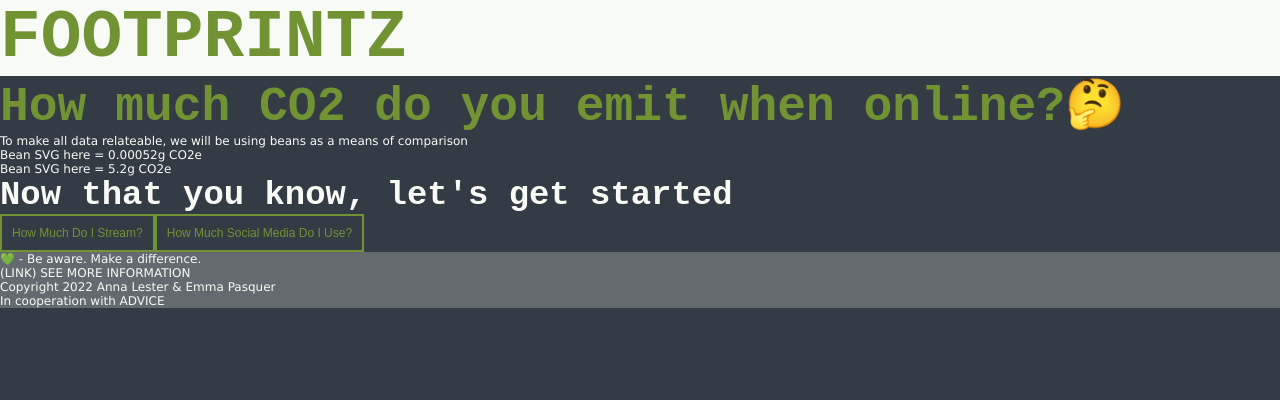
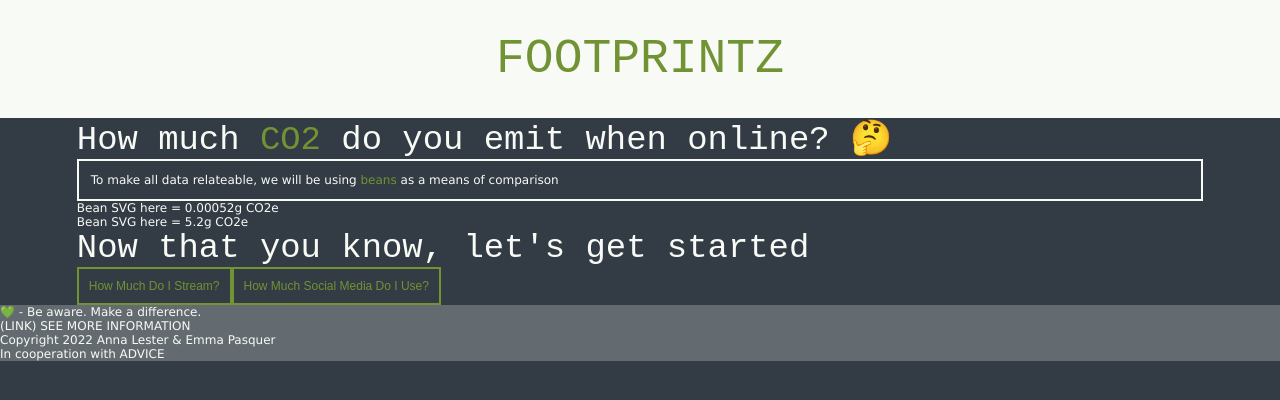
Before and after one commit to emma673r/footprintz, a Next.js app: page / in a window 1280 px wide. Shown: the top 400 px of the page. Built offline with nearby package versions, Linux system fonts and the light colour scheme.

Commit message:
brain fart

```diff
--- a/components/IndexIntroText.js
+++ b/components/IndexIntroText.js
@@ -4,11 +4,12 @@ import React from "react";
 function IndexIntroText() {
   return (
     <>
-      <h2>How much CO2 do you emit when online?🤔</h2>
+      <h2>
+        How much <span>CO2</span> do you emit when online? 🤔
+      </h2>
       <div>
-        <p>
-          To make all data relateable, we will be using <span>beans</span> as a
-          means of comparison
+        <p className="white_border">
+          To make all data relateable, we will be using <span>beans</span> as a means of comparison
         </p>
       </div>
       <div>
--- a/styles/globals.scss
+++ b/styles/globals.scss
@@ -27,6 +27,7 @@ $fontsize-text: 1rem;
   font-size: 12px;
   text-decoration: none;
   color: $color-lightest;
+  text-align: left;
 }
 
 em,
@@ -55,16 +56,19 @@ h2,
 h3,
 h4 {
   font-family: $courier;
+  font-weight: 500;
 }
 
 h1 {
-  font-size: $fontsize-1;
-  color: $color-accent;
-}
-h2 {
   font-size: $fontsize-2;
   color: $color-accent;
 }
+
+h2 {
+  font-size: $fontsize-3;
+  color: $color-lightest;
+}
+
 h3 {
   font-size: $fontsize-3;
 }
@@ -72,8 +76,18 @@ h4 {
   font-size: $fontsize-4;
 }
 
+main {
+  padding-left: 3vw;
+  padding-right: 3vw;
+}
+
 header {
   background-color: $color-lightest;
+  display: flex;
+  place-content: center;
+  align-items: center;
+  padding-top: 4vh;
+  padding-bottom: 4vh;
 }
 
 footer {
@@ -116,6 +130,16 @@ input:valid {
   border: greenyellow solid 2px;
 }
 
+span {
+  color: $color-accent;
+  font-size: inherit;
+}
+
+.white_border {
+  border: 2px $color-lightest solid;
+  padding: 1rem;
+}
+
 // **OTHER THEME
 
 // @media (prefers-color-scheme: dark) {
```
